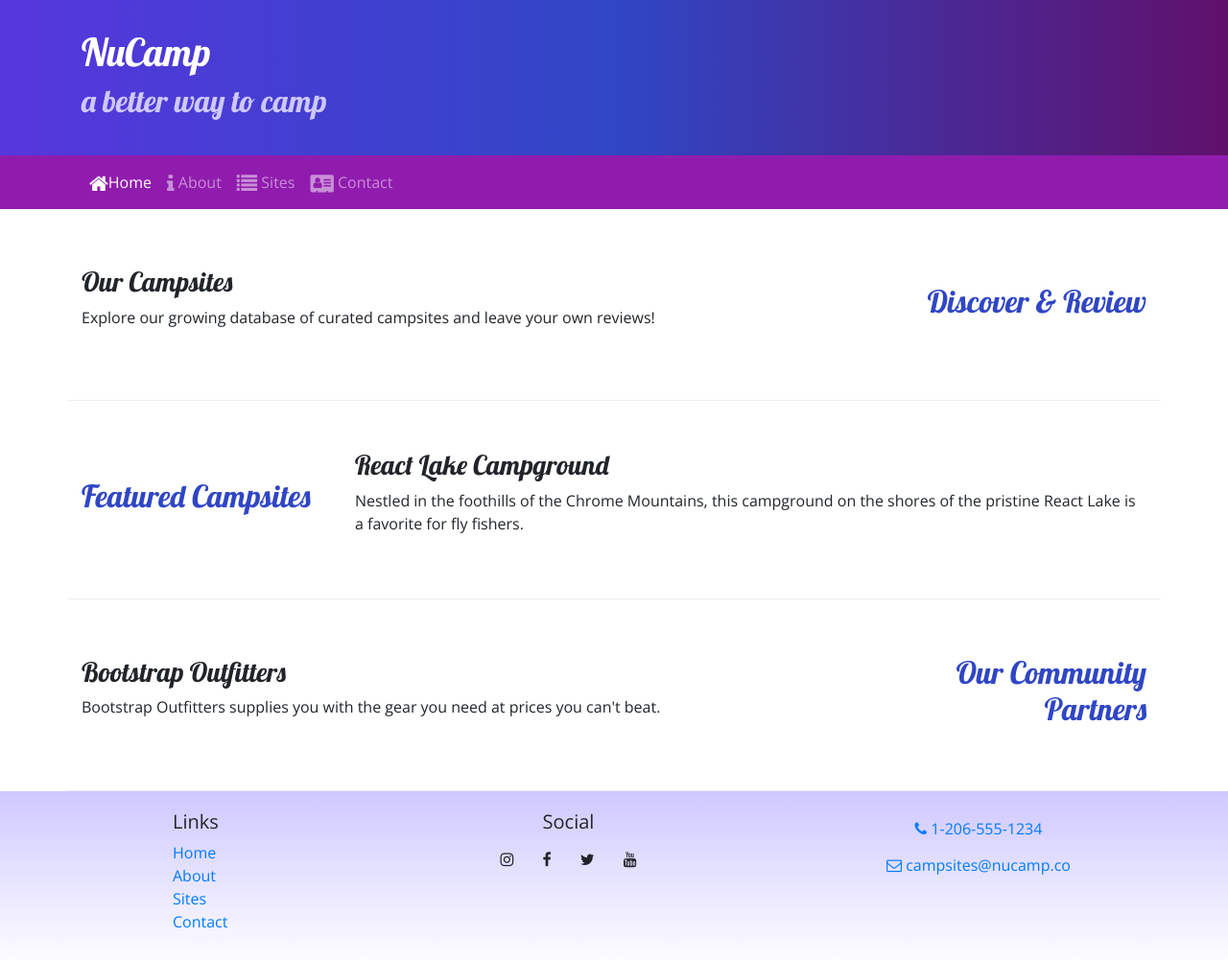
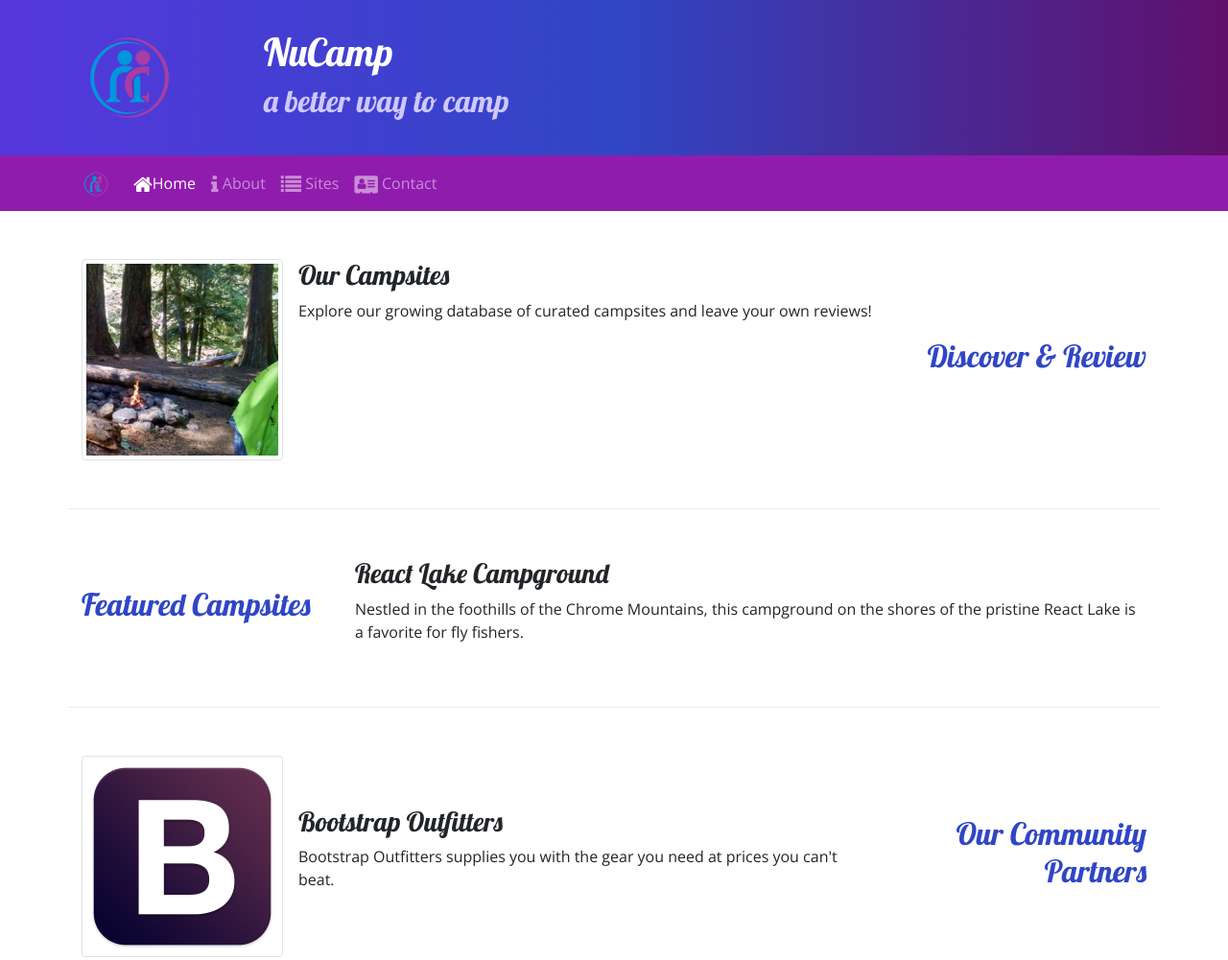
Before and after one commit to jaypowellcs/Bootstrap-, a website: page index.html in a window 1280 px wide. Shown: the top 1001 px of the page at 96% size. Drawn offline with nearby package versions, Linux system fonts and the light colour scheme.

Commit message:
Images and Media

```diff
--- a/index.html
+++ b/index.html
@@ -22,6 +22,9 @@
 <header class="jumbotron jumbotron-fluid">
     <div class="container">
         <div class ='row'>
+            <div class="col-4 col-sm-3 col-md-2 align-self-center">
+                <img src="img/logo.png" class="img-fluid">
+            </div>
             <div class="col">
                 <h1>NuCamp</h1>
                 <h2>a better way to camp</h2>
@@ -32,7 +35,8 @@
 
     <nav class="navbar navbar-expand-sm navbar-dark sticky-top">
         <div class="container">
-            <button class="navbar-toggler ml-auto" type="button" data-toggle="collapse" data-target="#nucampNavbar">
+            <a class="navbar-brand" href="#"><img src="img/logo.png" height="30" width="30"></a>
+                <button class="navbar-toggler" type="button" data-toggle="collapse" data-target="#nucampNavbar">
                     <span class="navbar-toggler-icon"></span>
                 </button>
             <div class="collapse navbar-collapse" id="nucampNavbar">
@@ -52,8 +56,13 @@
                 <h2 class="text-sm-right">Discover & Review</h2>
             </div>
             <div class="col">
+                <div class="media">
+                    <img class="d-flex mr-3 img-thumbnail" src="/img/breadcrumb-trail-thumb.jpg" alt="Breadcrumb Trail thumbnail">
+                <div class="media-body align-self center">
                     <h3>Our Campsites</h3>
                     <p class="d-none d-sm-block">Explore our growing database of curated campsites and leave your own reviews!</p>
+                </div>
+             </div>
             </div>
         </div>
 
@@ -72,8 +81,13 @@
                 <h2 class="text-sm-right">Our Community Partners</h2>
             </div>
             <div class="col">
+                <div class="media">
+                    <img class="d-flex mr-3 img-thumbnail" src="img/bootstrap-thumb.png" alt="Bootstrap Outfitters">
+                    <div class="media-body align-self-center">
                         <h3>Bootstrap Outfitters</h3>
                         <p class="d-none d-sm-block">Bootstrap Outfitters supplies you with the gear you need at prices you can't beat.</p>
+                    </div>
+                </div>
             </div>
         </div>
     </div>
```
Also changed, not shown: aboutus.html (+6 -1 lines), contactus.html (+7 -3 lines), img/bootstrap-thumb.png (added), img/breadcrumb-trail-thumb.jpg (added), img/breadcrumb-trail.jpg (added), img/chrome-river-thumb.jpg (added), img/chrome-river.jpg (added), img/logo.png (added), img/react-lake-thumb.jpg (added), img/react-lake.jpg (added). Lines whose indentation alone changed are shown as unchanged.
